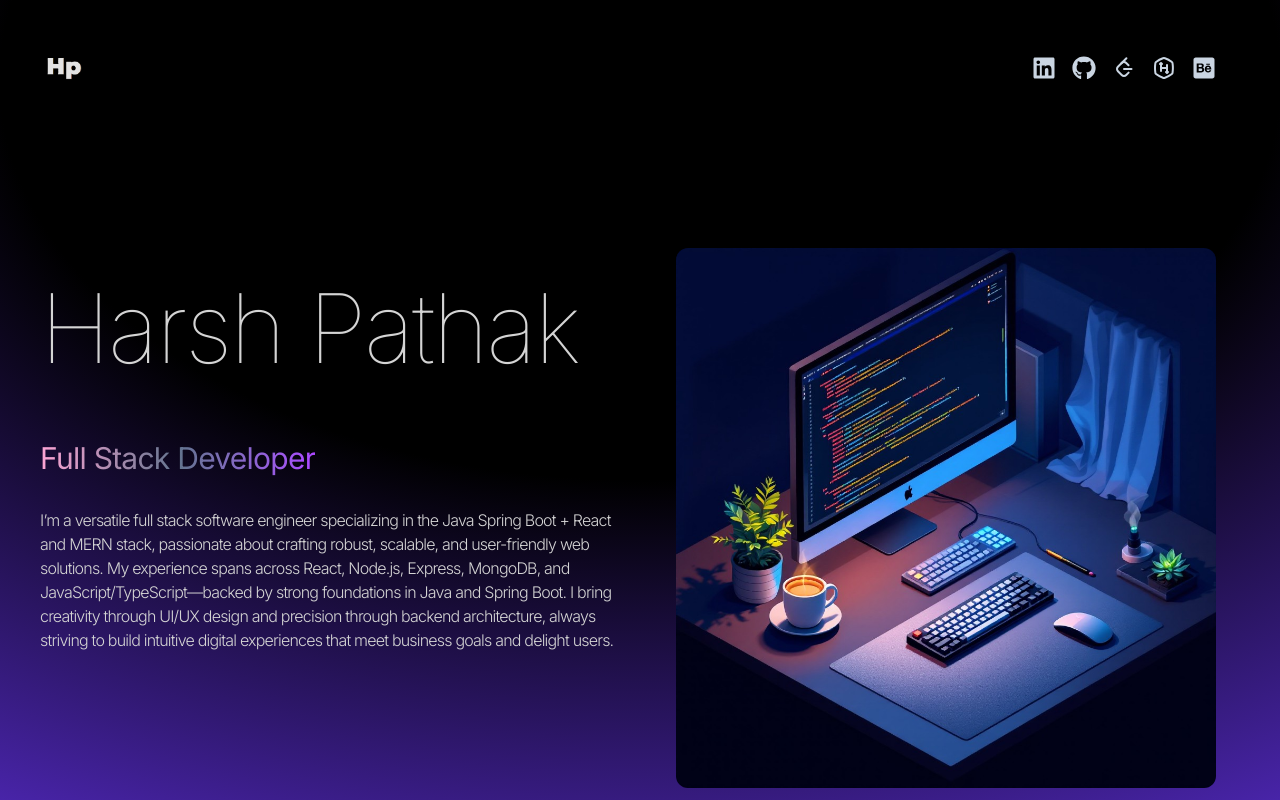
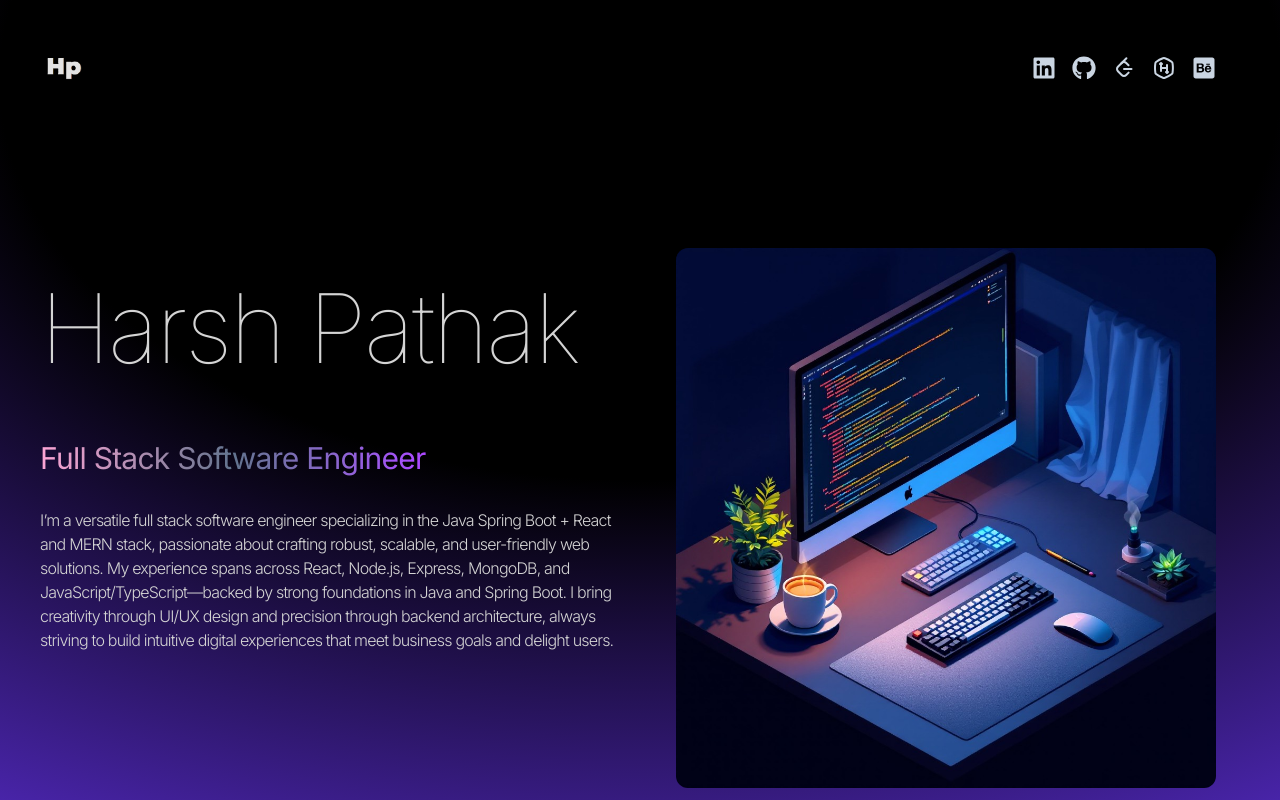
Before and after one commit to iharshpathak/My_Portfolio, a React (Vite) app in the folder my-portfolio/: page / in a window 1280 px wide. Shown: the top 800 px of the page. Built offline with nearby package versions, Linux system fonts and the light colour scheme.

Commit message:
Updated Hero.jsx

```diff
--- a/my-portfolio/src/components/Hero.jsx
+++ b/my-portfolio/src/components/Hero.jsx
@@ -33,7 +33,7 @@ const Hero =()=>{
           <div className='flex flex-col items-center lg:items-start'>
             <motion.h1 variants={container(0.5)} initial="hidden" animate="visible" className=' pb-16 text-5xl font-thin tracking-tight lg:mt-16 lg:text-8xl'>Harsh Pathak</motion.h1>
             <motion.span variants={container(1)} initial="hidden" animate="visible" className='bg-gradient-to-r from-pink-300 via-slate-500 to-purple-500 bg-clip-text text-3xl tracking-tight text-transparent'>
-              Full Stack Developer
+              Full Stack Software Engineer
             </motion.span>
             <motion.p variants={container(1.50)} initial="hidden" animate="visible" className='my-2 max-w-xl py-6 font-light tracking-tighter'>{HERO_CONTENT}</motion.p>
           </div>
```
